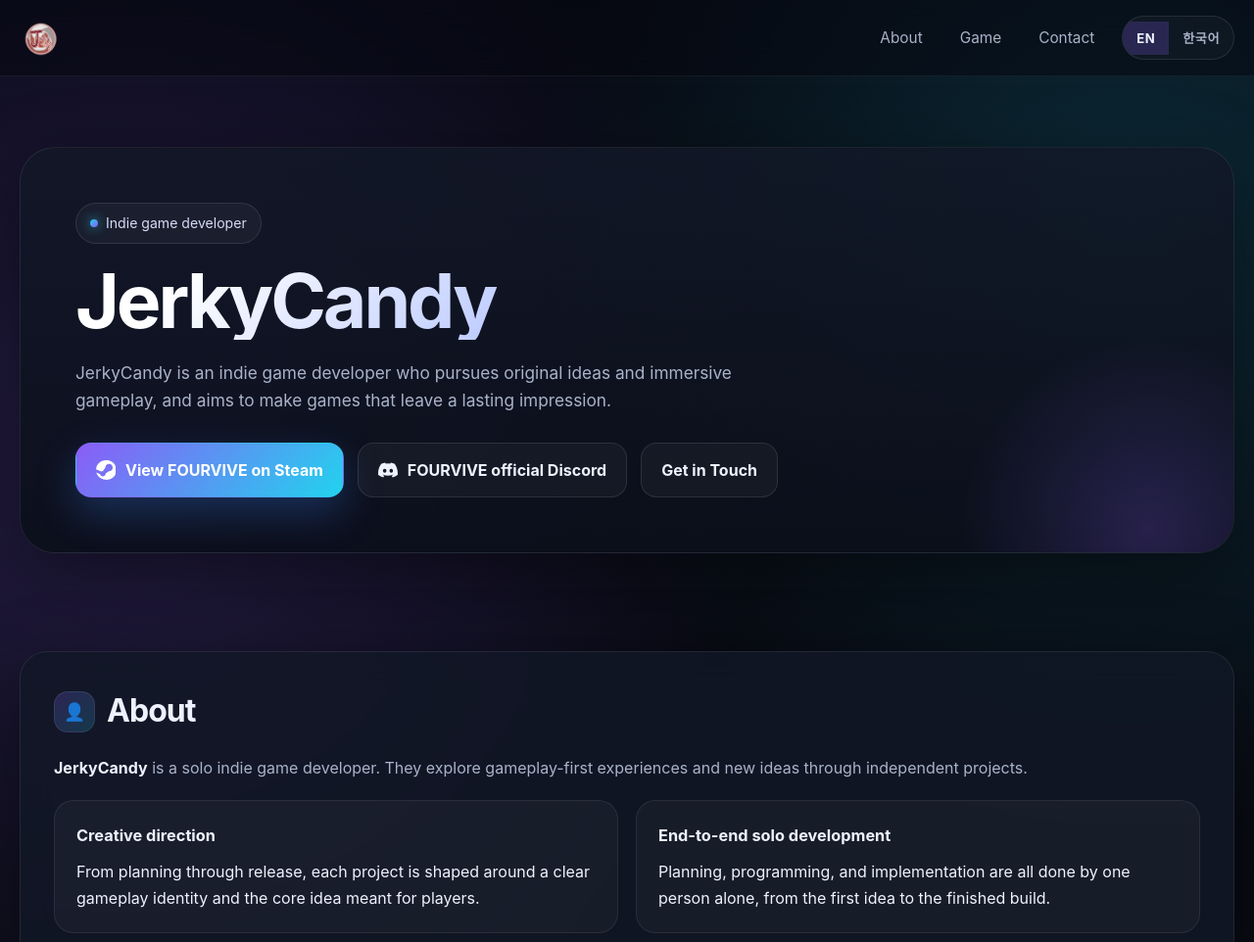
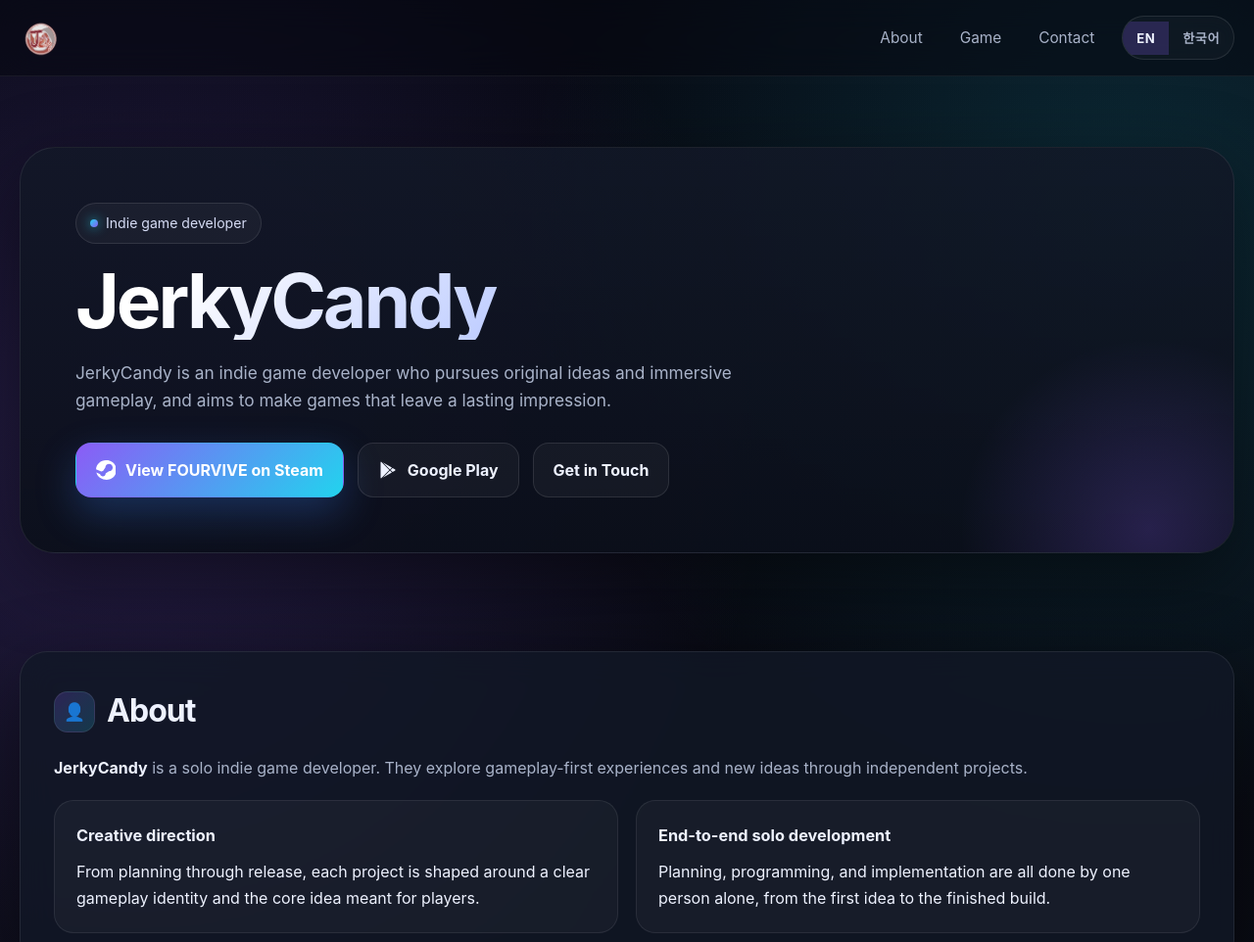
Before and after one commit to JerkyCandy/jerkycandy.github.io, a plain HTML site: page index.html in a window 1280 px wide. Shown: the top 962 px of the page at 98% size. Drawn offline with Linux system fonts and the light colour scheme.

Commit message:
Add files via upload

```diff
--- a/index.html
+++ b/index.html
@@ -710,7 +710,7 @@
           </p>
           <div class="hero-actions">
             <a class="btn btn-primary" href="https://store.steampowered.com/app/4353490/FOURVIVE/" target="_blank" rel="noopener noreferrer"><span class="btn-brand-icon" aria-hidden="true"><svg viewBox="0 0 24 24" xmlns="http://www.w3.org/2000/svg" fill="currentColor"><path d="M11.979 0C5.678 0 .511 4.86.022 11.037l6.432 2.658c.545-.371 1.203-.59 1.912-.59.063 0 .125.004.188.006l2.861-4.142V8.91c0-2.495 2.028-4.524 4.524-4.524 2.494 0 4.524 2.031 4.524 4.527s-2.03 4.525-4.524 4.525h-.105l-4.076 2.911c0 .052.004.105.004.159 0 1.875-1.515 3.396-3.39 3.396-1.635 0-3.016-1.173-3.331-2.727L.436 15.043C1.862 20.668 7.453 24 13.011 24c6.624 0 12-5.375 12-12 0-6.623-5.376-11.999-12-11.999z"/></svg></span><span data-i18n="hero_btn_steam">View FOURVIVE on Steam</span></a>
-            <a class="btn btn-secondary" href="https://discord.gg/rJVxA6Dg3U" target="_blank" rel="noopener noreferrer"><span class="btn-brand-icon" aria-hidden="true"><svg viewBox="0 0 24 24" xmlns="http://www.w3.org/2000/svg" fill="currentColor"><path d="M20.317 4.37a19.791 19.791 0 0 0-4.885-1.515.074.074 0 0 0-.079.037c-.21.375-.445.865-.608 1.25a18.27 18.27 0 0 0-5.487 0c-.164-.393-.406-.874-.618-1.25a.077.077 0 0 0-.078-.037 19.736 19.736 0 0 0-4.885 1.515.07.07 0 0 0-.032.028C.533 9.046-.319 13.58.099 18.058a.082.082 0 0 0 .031.056c2.053 1.508 4.041 2.422 5.993 3.029a.077.077 0 0 0 .084-.028c.462-.63.873-1.295 1.226-1.994a.076.076 0 0 0-.041-.106 12.298 12.298 0 0 1-1.872-.892.077.077 0 0 1-.008-.128c.126-.094.252-.192.372-.291a.074.074 0 0 1 .078-.01c3.927 1.793 8.18 1.793 12.061 0a.074.074 0 0 1 .078.01c.12.099.247.198.373.292a.077.077 0 0 1-.006.127 12.299 12.299 0 0 1-1.873.891.076.076 0 0 0-.04.107c.36.698.772 1.363 1.225 1.993a.076.076 0 0 0 .084.028c1.961-.607 3.95-1.522 6.002-3.029a.077.077 0 0 0 .031-.055c.5-5.177-.838-9.674-3.549-13.66a.061.061 0 0 0-.031-.03zM8.02 15.331c-1.183 0-2.157-1.086-2.157-2.419 0-1.333.955-2.419 2.157-2.419 1.211 0 2.176 1.095 2.157 2.419 0 1.333-.956 2.419-2.157 2.419zm7.975 0c-1.183 0-2.157-1.086-2.157-2.419 0-1.333.955-2.419 2.157-2.419 1.211 0 2.176 1.095 2.157 2.419 0 1.333-.955 2.419-2.157 2.419z"/></svg></span><span data-i18n="hero_btn_discord">FOURVIVE official Discord</span></a>
+            <a class="btn btn-secondary" href="https://play.google.com/store/apps/details?id=com.jerkycandy.fourvive" target="_blank" rel="noopener noreferrer"><span class="btn-brand-icon" aria-hidden="true"><svg viewBox="0 0 24 24" xmlns="http://www.w3.org/2000/svg" fill="currentColor"><path d="M3.609 1.814L13.792 12 3.61 22.186a.996.996 0 0 1-.61-.92V2.734a1 1 0 0 1 .609-.92zm10.89 10.893l2.302 2.302-10.937 6.333 8.635-8.635zm3.199-3.198l2.807 1.626a1 1 0 0 1 0 1.73l-2.808 1.626L15.206 12l2.492-2.491zM5.864 2.658L16.802 8.99l-2.302 2.302-8.636-8.634z"/></svg></span><span data-i18n="hero_btn_playstore">Google Play</span></a>
             <a class="btn btn-secondary" href="#contact" data-i18n="hero_btn_contact">Get in Touch</a>
           </div>
         </div>
@@ -833,7 +833,7 @@
       hero_eyebrow: "Indie game developer",
       hero_lead: "JerkyCandy is an indie game developer who pursues original ideas and immersive gameplay, and aims to make games that leave a lasting impression.",
       hero_btn_steam: "View FOURVIVE on Steam",
-      hero_btn_discord: "FOURVIVE official Discord",
+      hero_btn_playstore: "Google Play",
       hero_btn_contact: "Get in Touch",
       about_h2: "About",
       about_body: " is a solo indie game developer. They explore gameplay-first experiences and new ideas through independent projects.",
@@ -876,7 +876,7 @@
       hero_eyebrow: "인디 게임 개발자",
       hero_lead: "육포맛사탕은 독창적인 아이디어와 몰입감 있는 플레이를 지향하는 1인 개발자입니다. 기억에 남는 경험을 담은 게임을 만들고자 합니다.",
       hero_btn_steam: "Steam에서 FOURVIVE 보기",
-      hero_btn_discord: "FOURVIVE 공식 디스코드",
+      hero_btn_playstore: "Google Play",
       hero_btn_contact: "문의하기",
       about_h2: "소개",
       about_body: "은 1인 게임 개발자입니다. 플레이 중심의 경험과 새로운 시도를 즐깁니다.",
```
